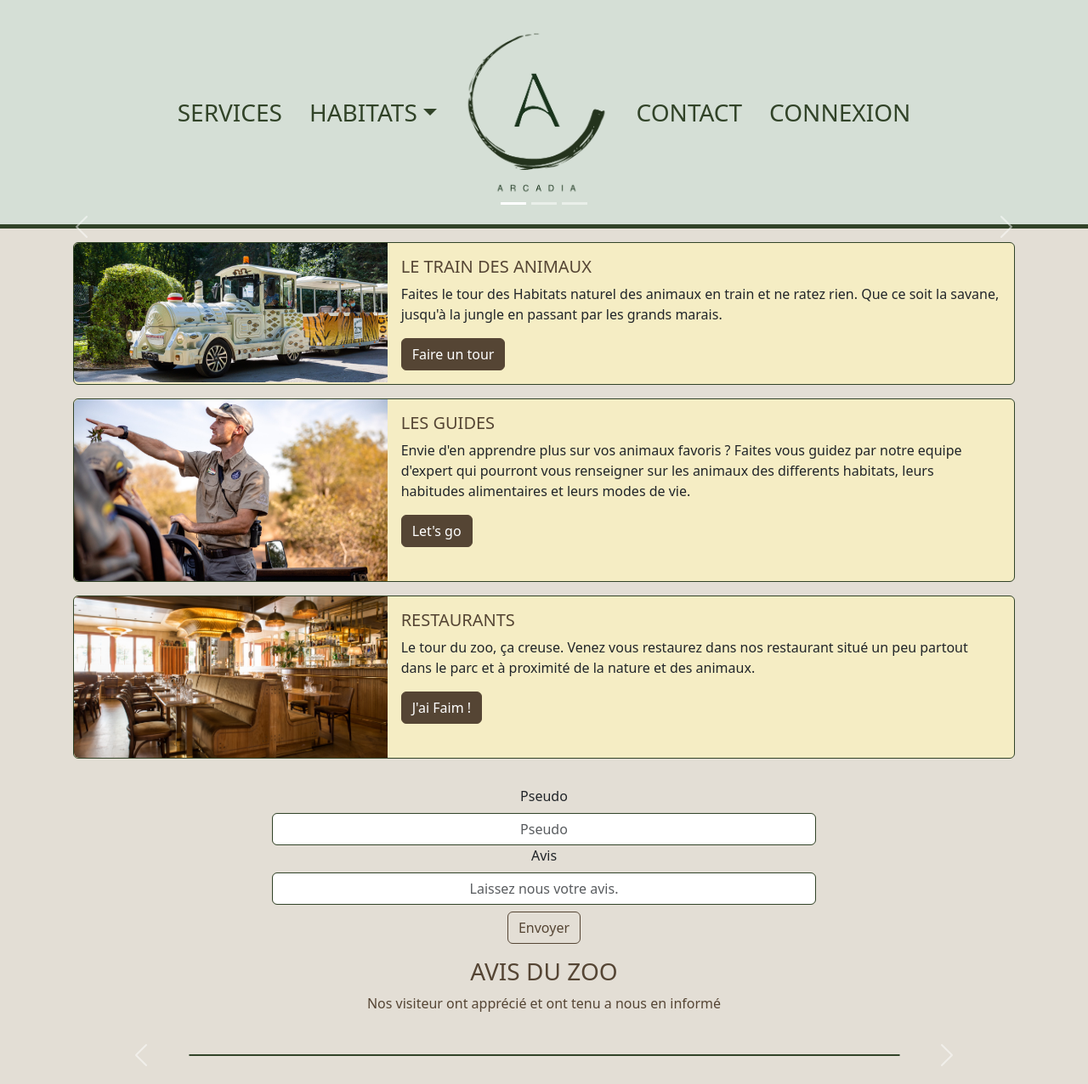
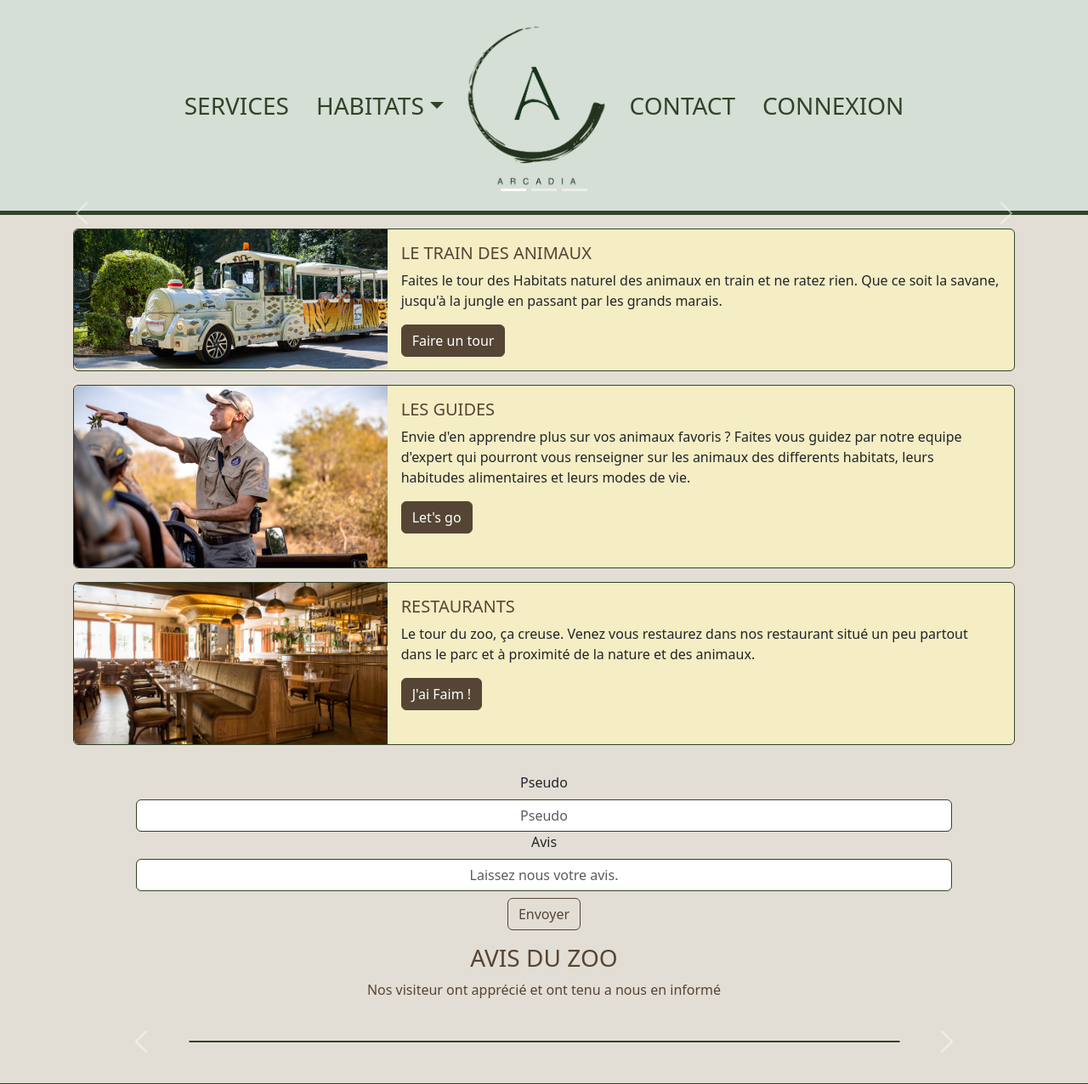
Before and after one commit to Mennad92/Arcadia, a PHP site: page / in a window 1280 px wide. Shown: the top 1276 px of the page at 85% size. Run offline with PHP 8.4, Linux system fonts and the light colour scheme; data that the repository does not hold is empty.

Commit message:
maj de dernier jour

```diff
--- a/connexion.php
+++ b/connexion.php
@@ -75,11 +75,11 @@ if (!empty($_POST['mail']) && !empty($_POST['pass'])) {
         <form action="connexion.php" method="post">
           <label for="email" class="form-label fs-4">Utilisateur</label>
           <input type="email" name="mail"
-            class="form-control w-25 text-center mx-auto border border-1 border-arcadiaSecondary" id="password"
+            class="form-control text-center mx-auto border border-1 border-arcadiaSecondary" id="password"
             placeholder="Pseudo">
           <label for="exampleFormControlInput1" class="form-label fs-4">Mot de passe</label>
           <input type="password" name="pass" id="inputPassword6"
-            class="form-control w-25 text-center mx-auto border border-1 border-arcadiaSecondary"
+            class="form-control text-center mx-auto border border-1 border-arcadiaSecondary"
             aria-describedby="passwordHelpInline" placeholder="**********">
           <div class="form-check mt-3 d-flex justify-content-center">
             <input type="checkbox" class="form-check-input" id="exampleCheck1" name="check">
--- a/index.php
+++ b/index.php
@@ -73,10 +73,9 @@ $avisee = $db->query('SELECT * FROM avis');
                   <div class="carousel-caption">
 
                      <h3 class="text-shadow "><a class="nav-link my-auto fs-1 text-sable" href="habitat.php?name=' . $habitat['habitat_name'] . '">VENEZ
-                        VISITER LES
-                        DIFFERENTS HABITATS DES ANIMAUX
+                        VISITER LES DIFFERENTS HABITATS DES ANIMAUX
                     </h3>
-                    <b class="text-arcadiaSecondary fs-3">' . $habitat['title'] . '</b></a>
+                    <b class="text-danger fs-3">' . $habitat['title'] . '</b></a>
                   </div>
                 </div>';
       }
@@ -150,10 +149,10 @@ $avisee = $db->query('SELECT * FROM avis');
   <div class="mb-3 text-center">
     <form action="index.php" method="post">
       <label for="pseudo" class="form-label">Pseudo</label>
-      <input type="text" class="form-control w-50 text-center mx-auto border border-1 border-arcadiaSecondary"
+      <input type="text" class="form-control w-75 text-center mx-auto border border-1 border-arcadiaSecondary"
         id="pseudo" name="pseudo" placeholder="Pseudo">
       <label for="comment" class="form-label">Avis</label>
-      <input class="form-control w-50 text-center mx-auto border-1 border-arcadiaSecondary" id="comment" name="comment"
+      <input class="form-control w-75 text-center mx-auto border-1 border-arcadiaSecondary" id="comment" name="comment"
         placeholder="Laissez nous votre avis." rows="3"></input>
       <button type="submit" class="mt-2 btn btn-outline-arcadiaTertiary">Envoyer</button>
     </form>
@@ -182,7 +181,7 @@ $avisee = $db->query('SELECT * FROM avis');
       }
     }
     ?>
-    <div class="container my-5 rounded border border-2 bg-grey border-arcadiaSecondary text-center">
+    <div class="container my-5 w-75 rounded border border-2 bg-grey border-arcadiaSecondary text-center">
       <h3 class="bg-arcadia mx-auto my-3 border border-1 border-arcadiaSecondary w-25 rounded p-3">AVIS</h3>
       <ul class="list-group">
         <?php while ($a = $avisee->fetch()) { ?>
@@ -212,7 +211,7 @@ $avisee = $db->query('SELECT * FROM avis');
 
 
   <!-- CAROUSEL AVIS -->
-  <div class="container ">
+  <div class="container">
     <h3 class="text-center mx-auto text-arcadiaTertiary ">AVIS DU ZOO</h3>
     <p class="text-center mx-auto text-arcadiaTertiary mb-5">Nos visiteur ont apprécié et ont tenu a nous en informé</p>
     <div id="carouselExample" class="carousel slide text-center" data-bs-ride="carousel">
--- a/src/arcHeader.php
+++ b/src/arcHeader.php
@@ -9,6 +9,8 @@ require_once ('connect.php');
                 aria-controls="navbarNavAltMarkup" aria-expanded="false" aria-label="Toggle navigation">
                 <span class="navbar-toggler-icon"></span>
             </button>
+            <a href="index.php" id="Arcadia" class="navbar-brand d-md-none"><img src="image/ARCADIA.png"
+                        style="height: 65px;" /></a>
             <div class="collapse navbar-collapse" id="navbarNavAltMarkup">
                 <div class="navbar-nav mx-auto fs-3">
                     <a class="nav-link p-3 my-auto text-arcadiaSecondary" aria-current="page"
@@ -26,7 +28,8 @@ require_once ('connect.php');
                             ?>
                         </ul>
                     </div>
-                    <a href="index.php" class="nav-link p-3"><img src="image/ARCADIA.png" style="height: 200px;" /></a>
+                        <a href="index.php" id="Arcadia" class="nav-link d-none d-md-block"><img src="image/ARCADIA.png"
+                                style="height: 200px;" /></a>
                     <a class="nav-link p-3 my-auto text-arcadiaSecondary" href="#contact">CONTACT</a>
                     <?php
                     if (isset($_SESSION['connect']) && isset($current_user_role) && $current_user_role['role_name'] == 'admin') {
```
Also changed, not shown: administration.php (+11 -11 lines), image/Marais.jpg, image/jungle.jpg, image/savane.jpg.
